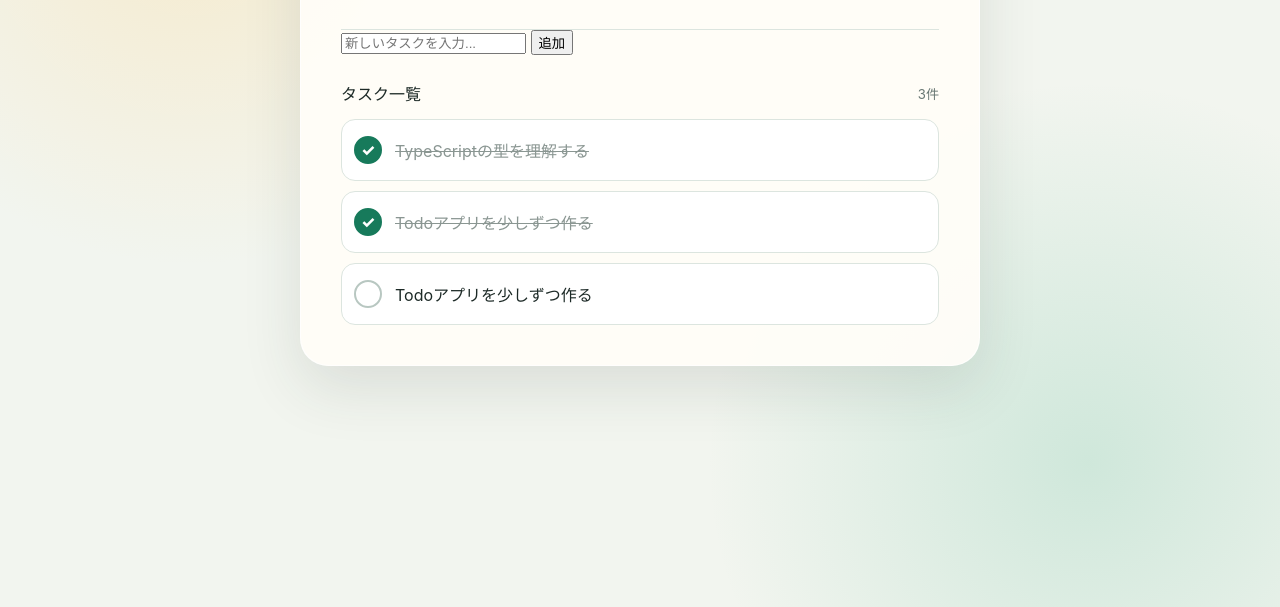
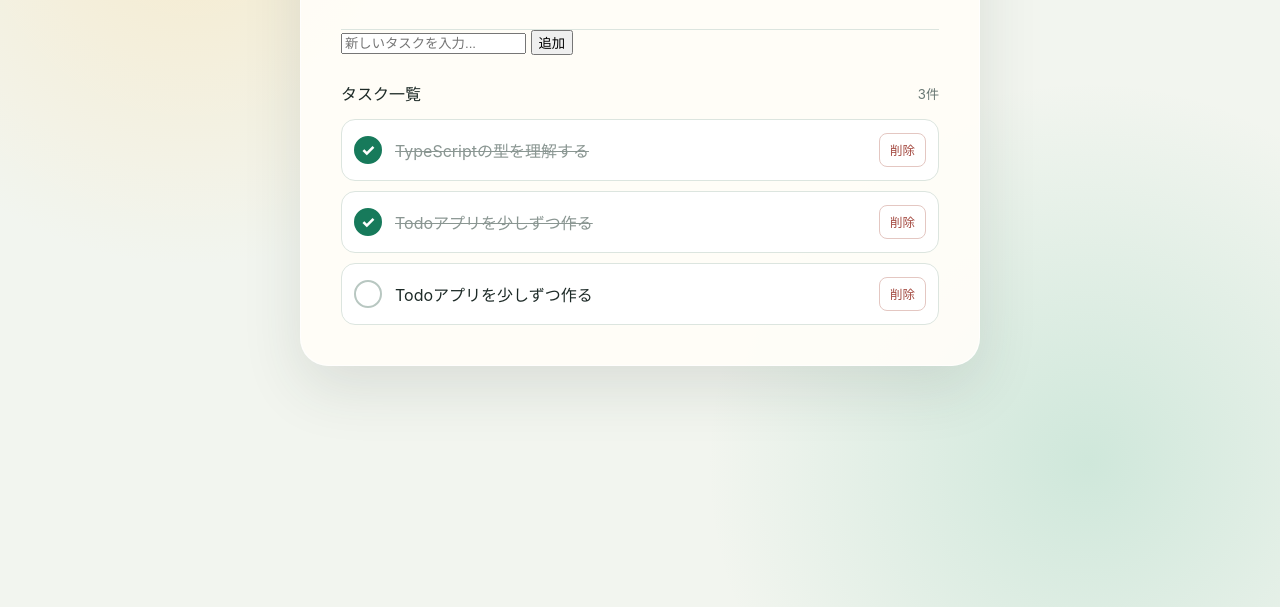
Before and after one commit to git-yuji/typescript-simple-todo, a website built with Vite: page index.html in a window 1280 px wide. Shown: the part 193-800 px from the top of the page. Built offline with nearby package versions, Linux system fonts and the light colour scheme.

Commit message:
タスク削除機能を追加

```diff
--- a/src/main.ts
+++ b/src/main.ts
@@ -30,6 +30,17 @@ if (app === null) {
   throw new Error("#app が見つかりません。");
 }
 
+function deleteTask(taskId: string): void {
+  const taskIndex = tasks.findIndex((task) => task.id === taskId);
+
+  if (taskIndex === -1) {
+    return;
+  }
+
+  tasks.splice(taskIndex, 1);
+  renderTasks(tasks);
+}
+
 function createTaskElement(task: Task): HTMLLIElement {
   const item = document.createElement("li");
   item.className = task.done ? "task task--done" : "task";
@@ -42,7 +53,17 @@ function createTaskElement(task: Task): HTMLLIElement {
   title.className = "task__title";
   title.textContent = task.title;
 
-  item.append(mark, title);
+  const deleteButton = document.createElement("button");
+  deleteButton.className = "task__delete";
+  deleteButton.type = "button";
+  deleteButton.textContent = "削除";
+
+  deleteButton.addEventListener("click", (event) => {
+    event.stopPropagation();
+    deleteTask(task.id);
+  });
+
+  item.append(mark, title, deleteButton);
 
   item.addEventListener("click", () => {
     task.done = !task.done;
--- a/src/style.css
+++ b/src/style.css
@@ -102,6 +102,36 @@ h1 {
   border-radius: 14px;
 }
 
+.task__title {
+  flex: 1;
+}
+
+.task__delete {
+  padding: 7px 10px;
+  color: #a3483f;
+  background: transparent;
+  border: 1px solid #e4c7c2;
+  border-radius: 8px;
+  font: inherit;
+  font-size: 0.78rem;
+  cursor: pointer;
+  transition:
+    color 160ms ease,
+    background-color 160ms ease,
+    border-color 160ms ease;
+}
+
+.task__delete:hover {
+  color: #87352e;
+  background: #fff0ed;
+  border-color: #d9a59e;
+}
+
+.task__delete:focus-visible {
+  outline: 3px solid rgb(163 72 63 / 22%);
+  outline-offset: 2px;
+}
+
 .task__mark {
   display: grid;
   flex: 0 0 28px;
```
